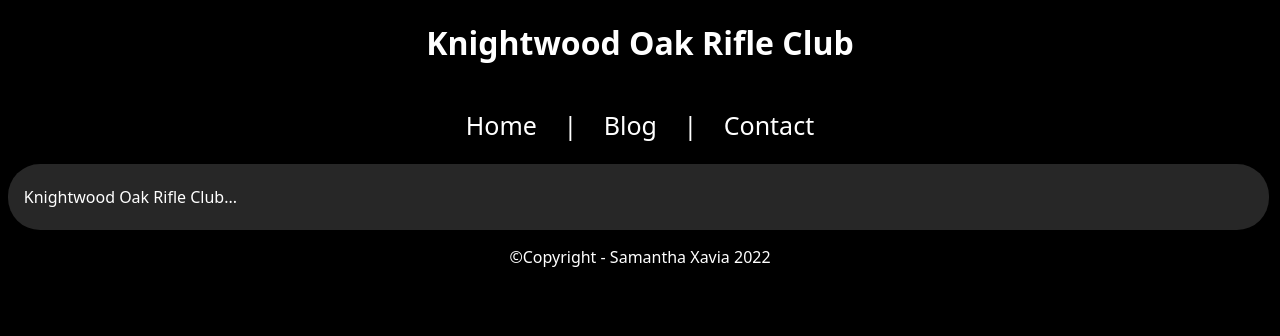
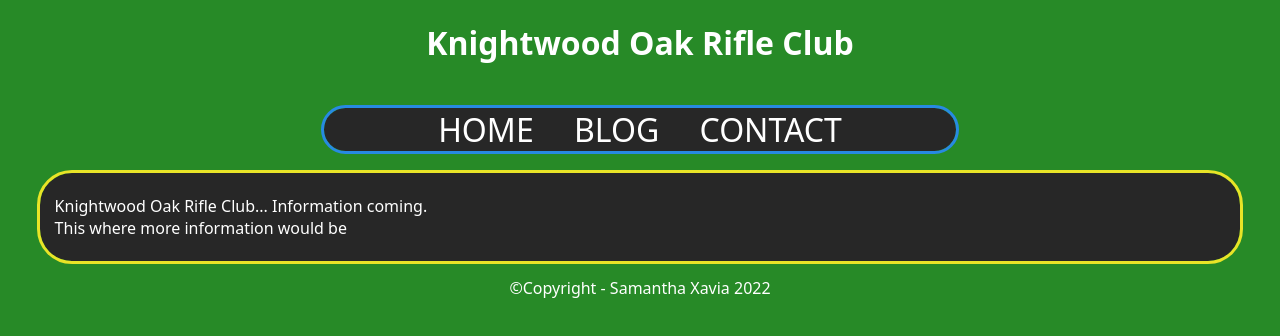
Before and after one commit to SamXavia/KORC, a plain HTML site: page index.html in a window 1280 px wide. Drawn offline with Linux system fonts and the light colour scheme.

Commit message:
Added KORC Colours

```diff
--- a/index.html
+++ b/index.html
@@ -18,24 +18,26 @@
     <meta name="viewport">
   </head>
   <body class="body">
-    <center> <h1> Knightwood Oak Rifle Club </h1> </center>
+    <center> <h1 class="title"> Knightwood Oak Rifle Club </h1> </center>
     <br>
     <!-- Navigation -->
     <div class="nav">
       <!-- Home -->
-      <a href=""> Home <a>
-      |
+      <a href=""> HOME <a>
       <!-- Blog Posts -->
-      <a href=""> Blog </a>
-      |
+      <a href=""> BLOG </a>
       <!-- Contact Page -->
-      <a href=""> Contact <a>
+      <a href=""> CONTACT <a>
     </div>
     <br>
     <!-- Main Box -->
     <div class="box">
       <br>
-      <div> Knightwood Oak Rifle Club... </div>
+      <div>
+        Knightwood Oak Rifle Club... Information coming.
+        <br>
+        This where more information would be
+      </div>
       <br>
     </div>
     <!-- Footer -->
--- a/style.css
+++ b/style.css
@@ -5,14 +5,20 @@ a:link, a:visited, a:active {
 }
 
 a:hover {
-  color: #636363;
+  color: #278ae2;
   text-decoration: none;
 }
 
 /* Body */
 .body {
   color:#FFFFFF;
-  background-color: #000000;
+  background-color: #278a27; /* Blue: #278ae2 */
+  font-family: system-ui;
+}
+
+.title {
+  color:#FFFFFF;
+  size: 1vw;
   font-family: system-ui;
 }
 
@@ -20,9 +26,15 @@ a:hover {
 .nav {
   color: #FFFFFF;
   font-family: system-ui;
-  font-size: 25px;
+  font-size: 2.5vw;
   text-align: center;
-  word-spacing: 20px;
+  word-spacing: 2.5vw;
+  margin-left: auto;
+  margin-right: auto;
+  outline: 0.25vw solid #278ae2;
+  border-radius: 2.5vw;
+  background-color: #272727;
+  width: 50%;
 }
 
 /* Main Content Box */
@@ -30,7 +42,10 @@ a:hover {
   /* Box Style */
   background-color: #272727;
   border-radius: 2.5vw;
-  width: 99.75%;
+  outline: 0.25vw solid #e9e427;
+  margin-left: auto;
+  margin-right: auto;
+  width: 95%;
   /* Text */
   color: #FFFFFF;
   font-family: system-ui;
@@ -41,5 +56,6 @@ a:hover {
   width: 97.5%;
   height: auto;
   margin: auto;
-  border-radius: 15px;
+  border-radius: 1vw;
+  font-size: 1.25vw;
 }
```
